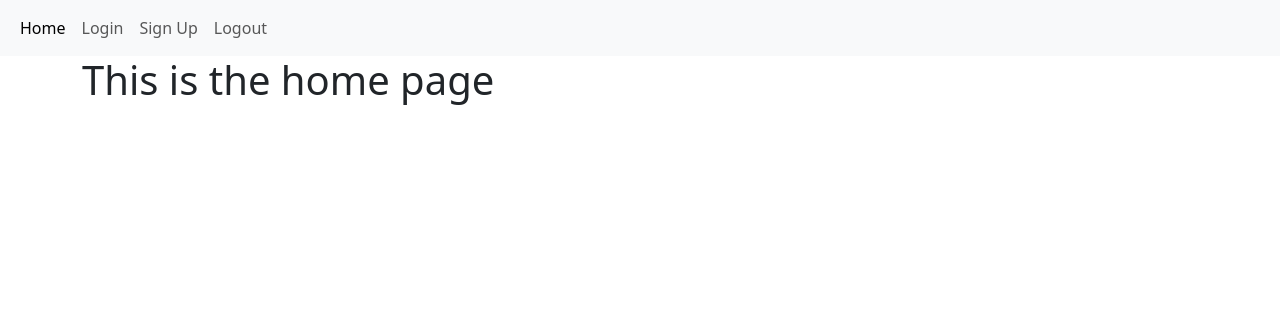
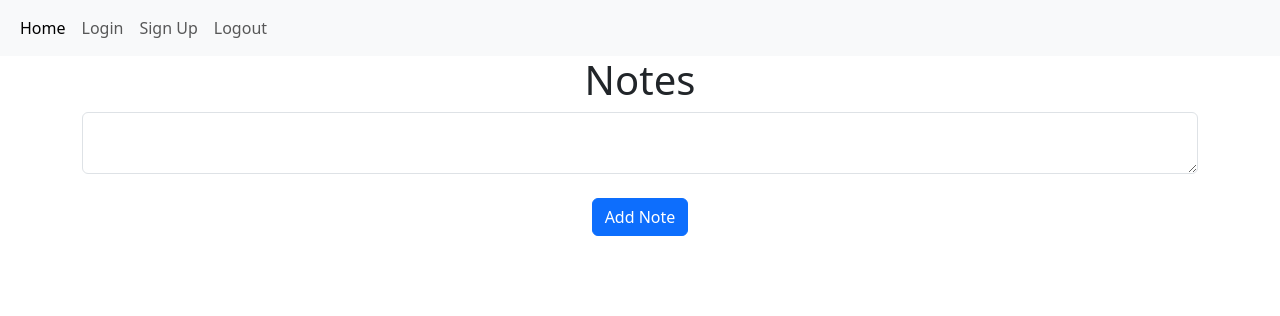
Before and after one commit to lucasfijf/notes, a Flask app: template src/templates/home.html in a window 1280 px wide. Shown: the top 316 px of the page. Run offline with Flask 2, Linux system fonts and the light colour scheme; the template is opened without the code that fills it, so the values that code supplies are empty.

Commit message:
add notes page

```diff
--- a/src/templates/home.html
+++ b/src/templates/home.html
@@ -1,5 +1,20 @@
 {% extends "base.html" %}
 {% block title %}Home{% endblock %}
 {% block content %}
-<h1>This is the home page</h1>
+<h1 align="center">Notes</h1>
+<ul class="list-group list-group-flush" id="notes">
+    {% for note in user.notes %}
+    <li class="list-group-item">
+        {{  note.data  }}
+        <button type="button" class="btn-close" onClick="deleteNote({{ note.id }})"></button>
+    </li>
+    {% endfor %}
+</ul>
+<form action="#" method="post">
+    <textarea name="note" id="note" class="form-control"></textarea>
+    <br>
+    <div align="center">
+        <button type="submit" class="btn btn-primary">Add Note</button>
+    </div>
+</form>
 {% endblock %}
```
